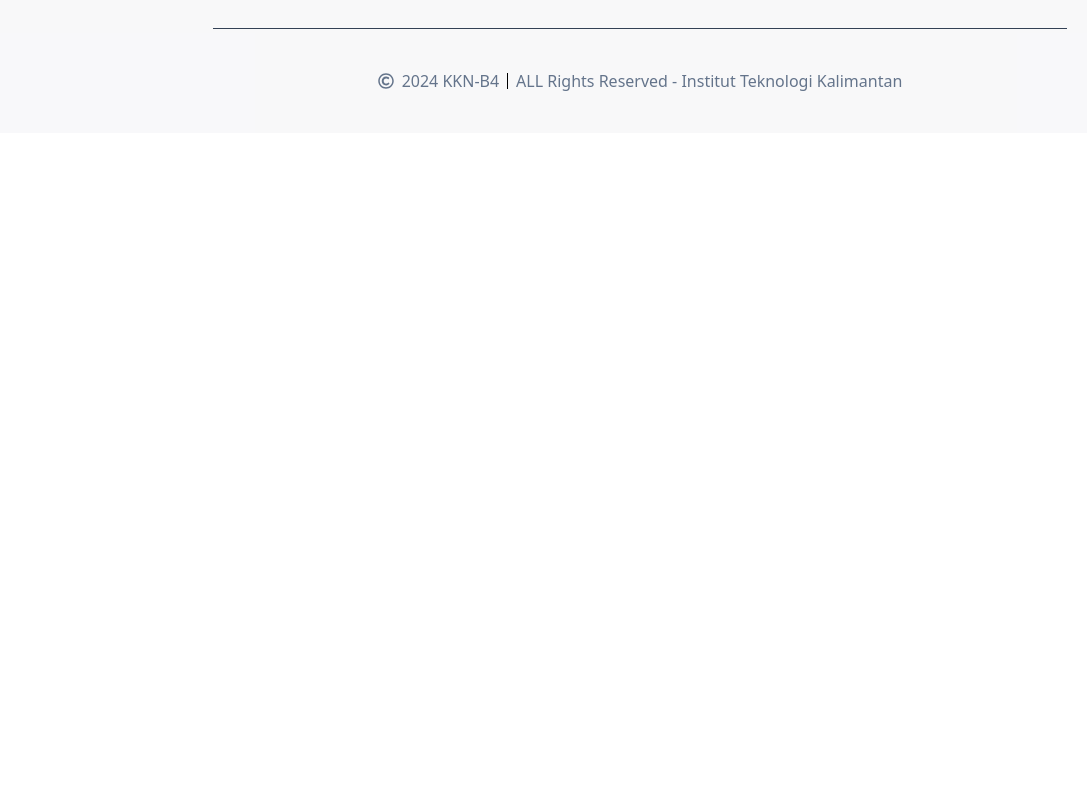
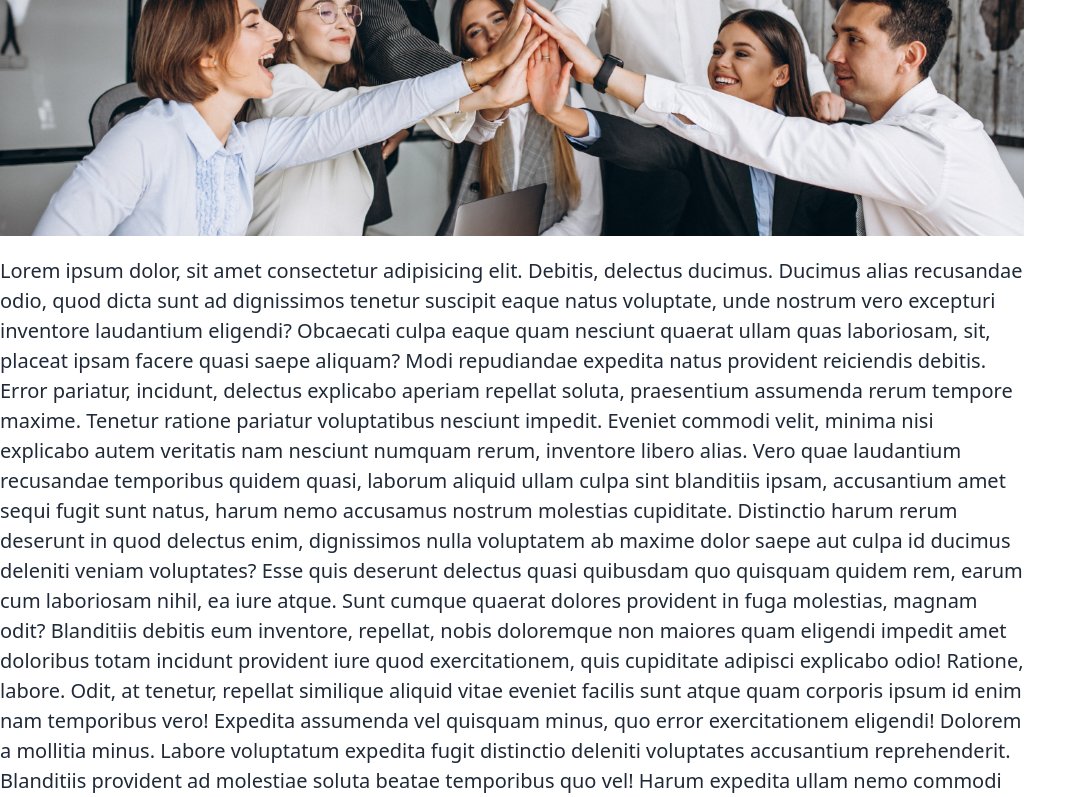
Before and after one commit to MasRangga/lebah-madu, a React (Vite) app: page /aboutpage in a window 1280 px wide. Shown: the part 2000-2797 px from the top of the page, without its empty margins (0-1087 px from the left). Before the commit the page ends 2133 px from the top, so only its background shows below. Built offline with nearby package versions, Linux system fonts and the light colour scheme.

Commit message:
sejarah lebah madu

```diff
--- a/src/App.jsx
+++ b/src/App.jsx
@@ -2,7 +2,6 @@ import React from "react";
 import { BrowserRouter as Router, Route, Routes } from "react-router-dom";
 import "./output.css";
 import HomePage from "./pages/HomePage";
-import PlantPage from "./pages/PlantPage";
 import AboutPage from "./pages/AboutPage";
 import Plant from "./pages/Plant";
 
@@ -11,9 +10,8 @@ function App() {
     <Router>
       <Routes>
         <Route path="/" element={<HomePage />} />
-        <Route path="/plantpage" element={<PlantPage />} />
         <Route path="/aboutpage" element={<AboutPage />} />
-        <Route path="/" element={<Plant />} />
+        <Route path="/plantpage" element={<Plant />} />
       </Routes>
     </Router>
   );
--- a/src/index.css
+++ b/src/index.css
@@ -1,7 +1,7 @@
+@import url('https://fonts.googleapis.com/css2?family=Poppins:ital,wght@0,200;0,300;0,400;0,500;0,600;0,700;0,800;0,900;1,200;1,300;1,400;1,500;1,600;1,700;1,800;1,900&display=swap');
 @tailwind base;
 @tailwind components;
 @tailwind utilities;
-@import url('https://fonts.googleapis.com/css2?family=Poppins:ital,wght@0,200;0,300;0,400;0,500;0,600;0,700;0,800;0,900;1,200;1,300;1,400;1,500;1,600;1,700;1,800;1,900&display=swap');
 
 p {
   font-size: 20px;
--- a/src/pages/AboutPage.jsx
+++ b/src/pages/AboutPage.jsx
@@ -1,6 +1,7 @@
 import React from "react";
 import Navbar from "../components/Navbar";
 import Footer from "../components/Footer";
+import image from "../assets/gambarabout.png";
 
 const AboutPage = () => {
   return (
@@ -55,6 +56,7 @@ const AboutPage = () => {
           </p>
         </div>
       </div>
+      <div className="h-[100px]">
         <svg xmlns="http://www.w3.org/2000/svg" viewBox="0 0 1440 320">
           <path
             fill="#a5dd9b"
@@ -62,6 +64,54 @@ const AboutPage = () => {
             d="M0,32L720,128L1440,32L1440,0L720,0L0,0Z"
           ></path>
         </svg>
+      </div>
+
+      <div className="flex justify-center items-center h-[250px] gap-3">
+        <h1 className="text-[#a5dd9b] text-4xl font-bold">
+          SEJARAH PETERNAKAN LEBAH MADU KARAMUNTING
+        </h1>
+      </div>
+
+      <div className="flex flex-col justify-center items-center w-[80%] h-[30%] gap-5">
+        <img src={image} alt="Deskripsi gambar" />
+        <p>
+          Lorem ipsum dolor, sit amet consectetur adipisicing elit. Debitis,
+          delectus ducimus. Ducimus alias recusandae odio, quod dicta sunt ad
+          dignissimos tenetur suscipit eaque natus voluptate, unde nostrum vero
+          excepturi inventore laudantium eligendi? Obcaecati culpa eaque quam
+          nesciunt quaerat ullam quas laboriosam, sit, placeat ipsam facere
+          quasi saepe aliquam? Modi repudiandae expedita natus provident
+          reiciendis debitis. Error pariatur, incidunt, delectus explicabo
+          aperiam repellat soluta, praesentium assumenda rerum tempore maxime.
+          Tenetur ratione pariatur voluptatibus nesciunt impedit. Eveniet
+          commodi velit, minima nisi explicabo autem veritatis nam nesciunt
+          numquam rerum, inventore libero alias. Vero quae laudantium recusandae
+          temporibus quidem quasi, laborum aliquid ullam culpa sint blanditiis
+          ipsam, accusantium amet sequi fugit sunt natus, harum nemo accusamus
+          nostrum molestias cupiditate. Distinctio harum rerum deserunt in quod
+          delectus enim, dignissimos nulla voluptatem ab maxime dolor saepe aut
+          culpa id ducimus deleniti veniam voluptates? Esse quis deserunt
+          delectus quasi quibusdam quo quisquam quidem rem, earum cum laboriosam
+          nihil, ea iure atque. Sunt cumque quaerat dolores provident in fuga
+          molestias, magnam odit? Blanditiis debitis eum inventore, repellat,
+          nobis doloremque non maiores quam eligendi impedit amet doloribus
+          totam incidunt provident iure quod exercitationem, quis cupiditate
+          adipisci explicabo odio! Ratione, labore. Odit, at tenetur, repellat
+          similique aliquid vitae eveniet facilis sunt atque quam corporis ipsum
+          id enim nam temporibus vero! Expedita assumenda vel quisquam minus,
+          quo error exercitationem eligendi! Dolorem a mollitia minus. Labore
+          voluptatum expedita fugit distinctio deleniti voluptates accusantium
+          reprehenderit. Blanditiis provident ad molestiae soluta beatae
+          temporibus quo vel! Harum expedita ullam nemo commodi iste cupiditate
+          quis veritatis.
+        </p>
+      </div>
+
+      <div className="flex justify-center items-center h-[250px] gap-3">
+        <h1 className="text-[#a5dd9b] text-4xl font-bold">
+          LOKASI PETERNAKAN LEBAH MADU KARAMUNTING
+        </h1>
+      </div>
 
       <Footer />
     </div>
--- a/src/pages/Plant.jsx
+++ b/src/pages/Plant.jsx
@@ -1,7 +1,11 @@
 import React from "react";
+import Navbar from "../components/Navbar";
+import Footer from "../components/Footer";
 
 const Plant = () => {
   return (
+    <div>
+      <Navbar />
       <div className="bg-gray-100 py-20 ">
         <div className="card-plant flex justify-center">
           <div className="card card-compact w-96  shadow-xl">
@@ -11,8 +15,8 @@ const Plant = () => {
             <div className="card-body">
               <h2 className="card-title">Kopi Robusta</h2>
               <p>
-              Tanaman kopi Robusta (Coffea canephora) adalah salah satu spesies
-              kopi yang penting secara komersial...
+                Tanaman kopi Robusta (Coffea canephora) adalah salah satu
+                spesies kopi yang penting secara komersial...
               </p>
               <div className="card-actions justify-end">
                 <button className="btn btn-primary">Detail</button>
@@ -26,8 +30,8 @@ const Plant = () => {
             <div className="card-body">
               <h2 className="card-title">Tapak Dara</h2>
               <p>
-              Tanaman tapak dara (Catharanthus roseus) adalah tanaman hias yang
-              juga memiliki nilai obat...
+                Tanaman tapak dara (Catharanthus roseus) adalah tanaman hias
+                yang juga memiliki nilai obat...
               </p>
               <div className="card-actions justify-end">
                 <button className="btn btn-primary">Detail</button>
@@ -56,8 +60,8 @@ const Plant = () => {
             <div className="card-body">
               <h2 className="card-title">Kemuning</h2>
               <p>
-              Tanaman kemuning (Murraya paniculata), semak hijau abadi asli Asia
-              Tenggara dan Asia Timur...
+                Tanaman kemuning (Murraya paniculata), semak hijau abadi asli
+                Asia Tenggara dan Asia Timur...
               </p>
               <div className="card-actions justify-end">
                 <button className="btn btn-primary">Detail</button>
@@ -71,8 +75,8 @@ const Plant = () => {
             <div className="card-body">
               <h2 className="card-title">Asoka</h2>
               <p>
-              Bunga Asoka, dengan kelopak merah muda hingga merah tua dan benang
-              sari kuningnya...
+                Bunga Asoka, dengan kelopak merah muda hingga merah tua dan
+                benang sari kuningnya...
               </p>
               <div className="card-actions justify-end">
                 <button className="btn btn-primary">Detail</button>
@@ -119,8 +123,8 @@ const Plant = () => {
             <div className="card-body">
               <h2 className="card-title">Calliandra</h2>
               <p>
-              Kaliandra (Calliandra) adalah genus tanaman dalam famili Fabaceae
-              yang terdiri dari lebih dari 200 spesies...
+                Kaliandra (Calliandra) adalah genus tanaman dalam famili
+                Fabaceae yang terdiri dari lebih dari 200 spesies...
               </p>
               <div className="card-actions justify-end">
                 <button className="btn btn-primary">Detail</button>
@@ -189,6 +193,8 @@ const Plant = () => {
           </div>
         </div>
       </div>
+      <Footer />
+    </div>
   );
 };
 
--- a/src/pages/PlantPage.jsx
+++ /dev/null
@@ -1,11 +0,0 @@
-import React from 'react'
-
-const PlantPage = () => {
-  return (
-    <div>
-      <h1>dua</h1>
-    </div>
-  )
-}
-
-export default PlantPage
```
Also changed, not shown: src/assets/gambarabout.png (added), 1 other file (tests, documents, lock files or other folders). Lines whose indentation alone changed are shown as unchanged.
